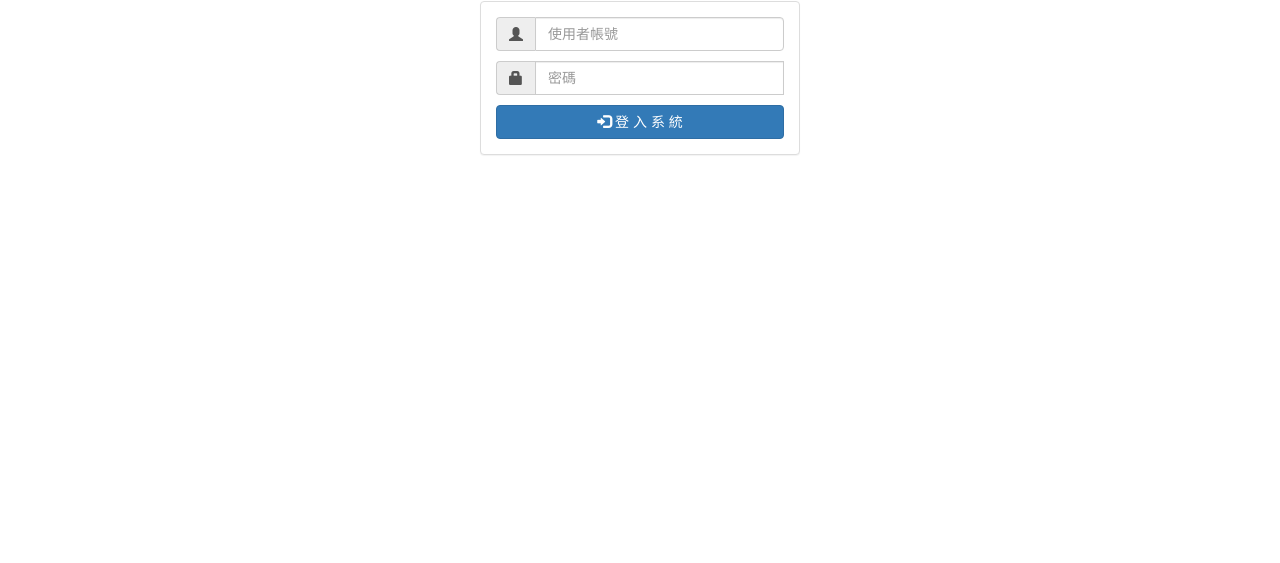
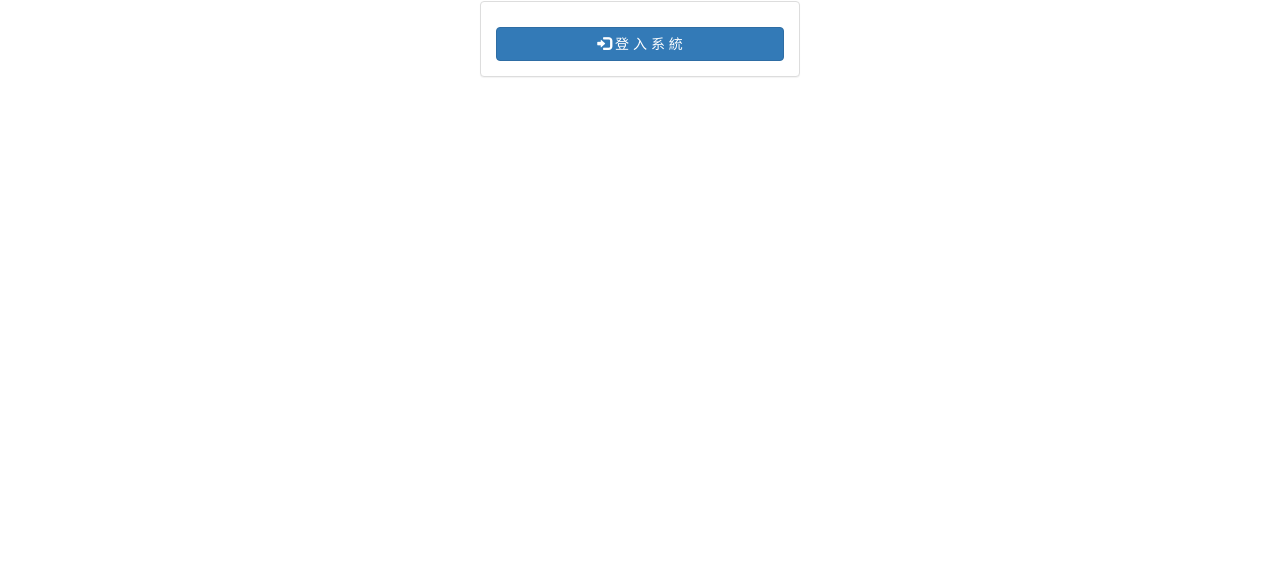
Before and after one commit to jk11200/sunyeh_fa, a plain HTML site: page index.html in a window 1280 px wide. Shown: the part 237-800 px from the top of the page. Drawn offline with Linux system fonts and the light colour scheme.

Commit message:
Add files via upload

```diff
--- a/index.html
+++ b/index.html
@@ -28,18 +28,8 @@
 	<div class="panel panel-default">
 		<div class="panel-body">
 			<form onkeypress="if(enter_pressed(event)){ formSubmit();return false; }">
-				<div class="input-group login-userinput">
-					<span class="input-group-addon"><span class="glyphicon glyphicon-user"></span></span>
-					<input id="txtUser" type="text" class="form-control" name="username" placeholder="使用者帳號">
-				</div>
-				<div class="input-group">
-					<span class="input-group-addon"><span class="glyphicon glyphicon-lock"></span></span>
-					<input  id="txtPassword" type="password" class="form-control" name="password" placeholder="密碼">
-					<span id="showPassword" class="input-group-btn">
-					<button class="btn btn-default reveal" type="button"><i class="glyphicon glyphicon-eye-open"></i></button>
-					</span>
-				</div>
-				<button class="btn btn-primary btn-block login-button" type="button" href="javascript:void();" onclick="formSubmit()" ><i class="glyphicon glyphicon-log-in"></i> 登 入 系 統 </button>
+	<button class="btn btn-primary btn-block login-button" type="button" href="javascript:void();"
+	onclick="location.href='https://192.168.1.99:433/MagicScripts/MGrqispi.dll?appname=emis_fa&prgname=Login&arguments=,-AA,-AW20190614500" ><i class="glyphicon glyphicon-log-in"></i> 登 入 系 統 </button>
 				<!--
 				<div class="checkbox login-options">
 					<label><input type="checkbox"/> Remember Me</label>
@@ -60,7 +50,7 @@
 
 function formSubmit()
   {
-  VerifyLogin(document.getElementById("txtUser").value,document.getElementById("txtPassword").value,'<!$MG_InventoryNo>','<!$MG_Type>','<!$MG_CTL_NO>');
+
   }
 
 </script>
```
